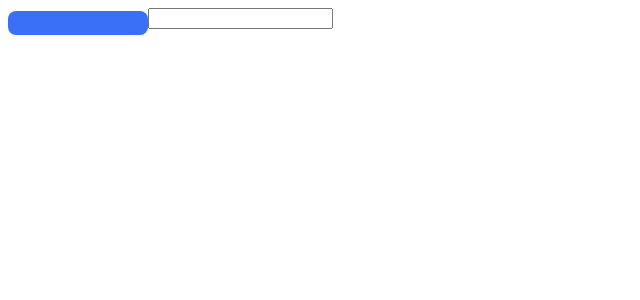
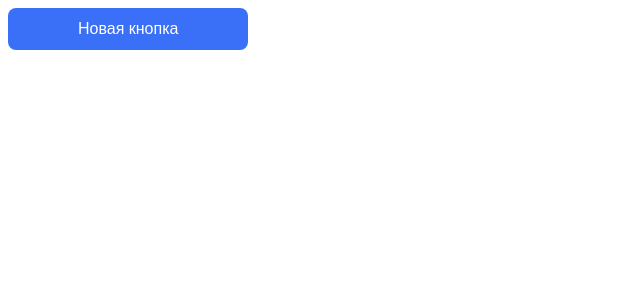
Before and after one commit to yury-nazarov/purple-wallet, an Angular app: page / in a window 1280 px wide. Shown: the top 300 px of the page, without its empty margins (0-640 px from the left). Built offline with nearby package versions, Linux system fonts and the light colour scheme.

Commit message:
cleaning

```diff
--- a/src/app/shared/components/button/button.component.html
+++ b/src/app/shared/components/button/button.component.html
@@ -1,3 +1 @@
-<button type="button" (click)="onClickEvent($event)" class="form__button" >{{ value }}</button>
-
-<input type="text" [(ngModel)]="value" />
+<button type="button" class="form__button" >{{ title }}</button>
--- a/src/app/shared/components/button/button.component.ts
+++ b/src/app/shared/components/button/button.component.ts
@@ -7,17 +7,7 @@ import { FormsModule } from '@angular/forms';
   selector: 'app-button',
   templateUrl: './button.component.html',
   styleUrls: ['./button.component.scss'],
-  // encapsulation: ViewEncapsulation.None      // Отключает инкапсуляцию стилей в ангуляр, позволяя задавать селекторы на прямую в html DOM
-  // encapsulation: ViewEncapsulation.ShadowDom // Инкапсуляция стилей применяется к конкретному элементу, а не всей странице через head
-  encapsulation: ViewEncapsulation.Emulated,    // Используется по умолчанию
-  imports: [FormsModule],                       // Содержит весь набор функций и компонентов необходимых для работы форм
 })
 export class ButtonComponent {
   @Input() title = '';
-  value: string = "";
-
-  onClickEvent(event: Event) {
-    console.log("Event", event);
-    this.value = "Новое значение";
-  }
 }
```
